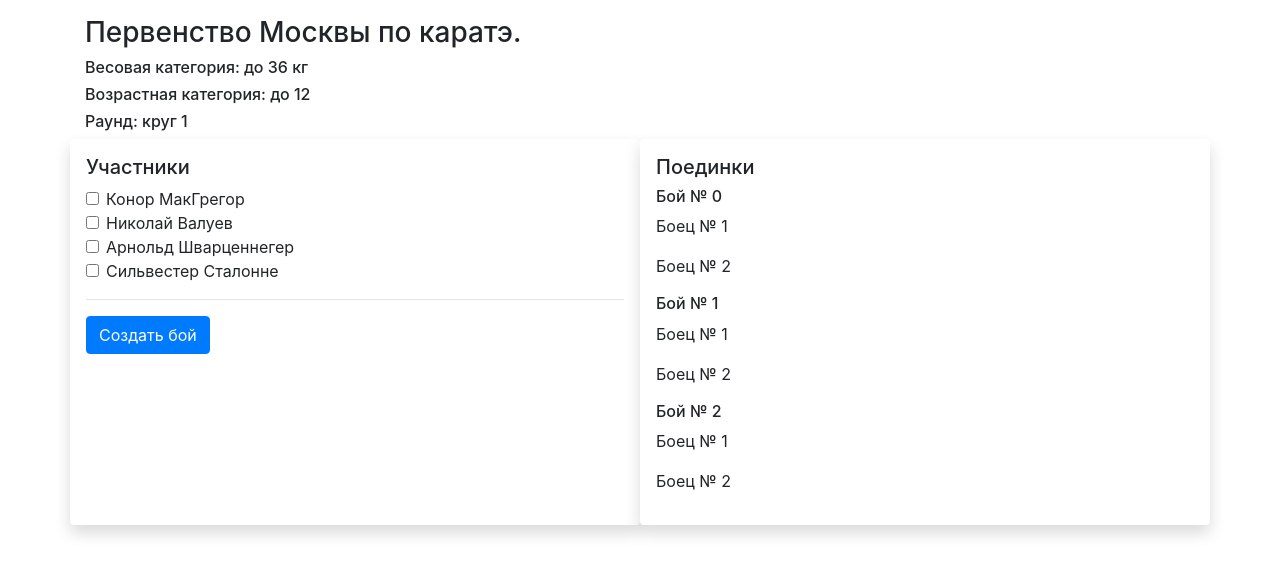
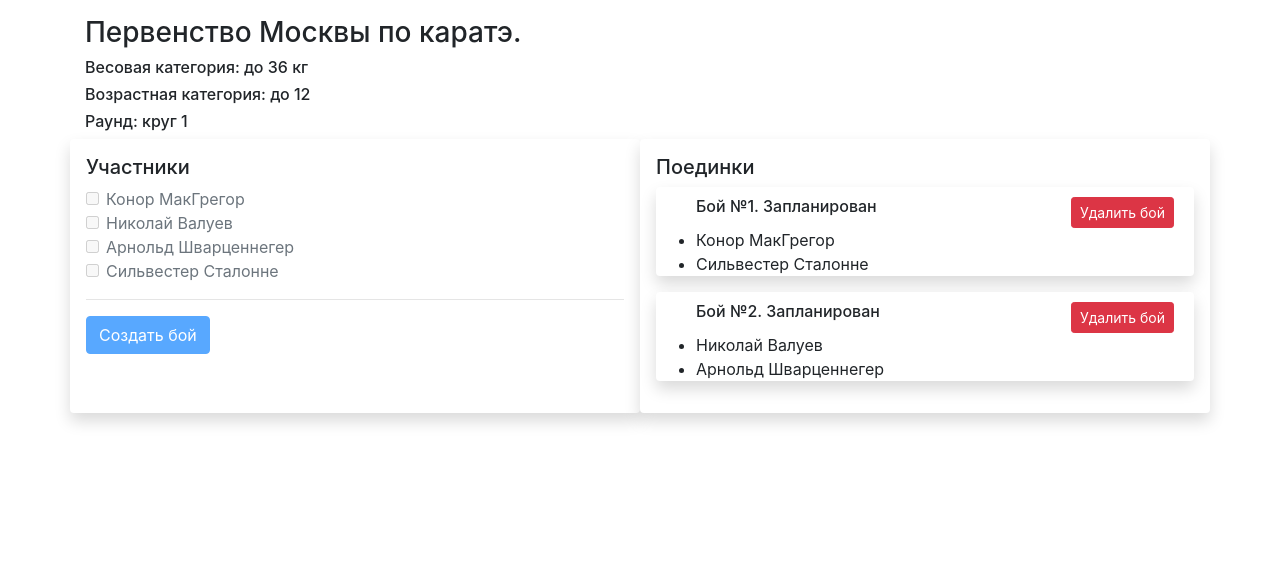
Before and after one commit to Antipanov/Fight_Competition_Management_System, a Flask app: page /competitions/1/constructor/step2/weightcat/1/agecat/1/roundno/1 in a window 1280 px wide. Shown: the part 114-689 px from the top of the page. Run offline with Flask 2, Linux system fonts and the light colour scheme; data comes from the database, SQL or seed files in the repository; both versions use the stored data as it was after the commit; some libraries are stand-ins or nearby versions.

Commit message:
left column in constructor works right

```diff
--- a/app.py
+++ b/app.py
@@ -97,6 +97,7 @@ class FightsDB(db.Model):
     red_fighter_id = db.Column(db.Integer, db.ForeignKey('fightersDB.fighter_id')) # id красного бойца
     blue_fighter_id = db.Column(db.Integer, db.ForeignKey('fightersDB.fighter_id')) # id синего бойца
     fight_status = db.Column(db.String)  # статус боя Запланирован, Завершен
+    fight_status_planned = db.Column(db.Boolean)
     red_fighter_score = db.Column(db.Integer) # счет красного бойца
     blue_fighter_score = db.Column(db.Integer) # счет синего бойца
     won_id = db.Column(db.Integer) # результат боя Кто выиграл. Например. ID победителя
@@ -104,17 +105,22 @@ class FightsDB(db.Model):
     draw_status = db.Column(db.Boolean) # если ничья, то True
     competition_id = db.Column(db.Integer, db.ForeignKey('competitionsDB.competition_id'))
 
-
 db.create_all()
 SQLALCHEMY_TRACK_MODIFICATIONS = False
 
 
 
 """Регистрации"""
-registration_1 = RegistrationDB(id=1, competition_id = 1, fighter_id = 1, fighter_registration_weight=90)
-registration_2 = RegistrationDB(id=2, competition_id = 1, fighter_id = 2, fighter_registration_weight=50)
+registration_1 = RegistrationDB(id=1, competition_id = 1, fighter_id = 1, fighter_registration_weight=20, fighter_registration_age = 6, weight_cat_id = 1, age_cat_id = 1)
+registration_2 = RegistrationDB(id=2, competition_id = 1, fighter_id = 2, fighter_registration_weight=20, fighter_registration_age = 6, weight_cat_id = 1, age_cat_id = 1)
+registration_3 = RegistrationDB(id=3, competition_id = 1, fighter_id = 3, fighter_registration_weight=20, fighter_registration_age = 6, weight_cat_id = 1, age_cat_id = 1)
+registration_4 = RegistrationDB(id=4, competition_id = 1, fighter_id = 4, fighter_registration_weight=20, fighter_registration_age = 6, weight_cat_id = 1, age_cat_id = 1)
+
+
 db.session.add(registration_1)
 db.session.add(registration_2)
+db.session.add(registration_3)
+db.session.add(registration_4)
 
 """Возрастные категории"""
 age_category_1 = AgecategoriesDB(id=1, sort_index=500, age_category_name= 'до 12', age_category_start=0, age_category_finish=12)
@@ -163,12 +169,12 @@ fighter_two = FightersDB(fighter_id = 2, name = "Николай", last_name = "
 fighter_three = FightersDB(fighter_id = 3, name = "Арнольд", last_name = "Шварценнегер", active_status = 1, fighter_image = "https://www.googleapis.com/drive/v3/files/1mUiWSsjBWFKAlv7eHjmev1-guNDGjfvs?alt=media&key=AIzaSyAzF0o5u3oAVI6udcZH-h5dJ_uwRzBmOsQ")
 fighter_four = FightersDB(fighter_id = 4, name = "Сильвестер", last_name = "Сталонне", active_status = 1, fighter_image = "https://www.googleapis.com/drive/v3/files/1NSNxtmpQLYzz-yFTLD_JRDK9r0Iv1ZT8?alt=media&key=AIzaSyAzF0o5u3oAVI6udcZH-h5dJ_uwRzBmOsQ")
 
-"""Бой в таблице """
-fight_one = FightsDB(fight_id = 1, round_number = "полуфинал", red_fighter_id = 1, blue_fighter_id = 2, fight_status = "Запланирован", competition_id = 1)
-fight_two = FightsDB(fight_id = 2, round_number = "4-круг", red_fighter_id = 3, blue_fighter_id = 4, fight_status = "Запланирован", competition_id = 1)
+#"""Бой в таблице """
+#fight_one = FightsDB(fight_id = 1, round_number = "полуфинал", fight_status_planned = True, red_fighter_id = 1, blue_fighter_id = 2, fight_status = "Запланирован", competition_id = 1)
+#fight_two = FightsDB(fight_id = 2, round_number = "4-круг", fight_status_planned = True, red_fighter_id = 3, blue_fighter_id = 4, fight_status = "Запланирован", competition_id = 1)
 
-db.session.add(fight_one)
-db.session.add(fight_two)
+#db.session.add(fight_one)
+#db.session.add(fight_two)
 try:
    db.session.commit()
 except Exception as e:
@@ -237,6 +243,71 @@ def competitions():
     competitions_data = CompetitionsDB.query.all()
     return render_template('competitions.html', competitions_data = competitions_data)
 
+# Обработчик формы выбора бойцов в конструкторе
+@app.route('/competitions/<int:comp_id>/constructor/step2/weightcat/<int:weight_cat_id>/agecat/<int:age_cat_id>/roundno/<int:round_no>/fighters_selected', methods= ['GET', 'POST'])
+def constractor_fighters_are_selected(comp_id, weight_cat_id, age_cat_id, round_no):
+
+    if request.method == 'POST':
+        # Получаем список getlist из формы. Мы получаем по факту два значения айдишников бойцов, которыпе выбраны в форме
+        selected_fighters = request.form.getlist('fighters_from_regs')
+        # Проверяем, что список не пустой
+        if len(selected_fighters) >0:
+            # Присваиваем красному бойцу айдишник первого
+            red_fighter_id = selected_fighters[0]
+            # и присваиваем синему бойцу айдишник второго
+            blue_fighter_id = selected_fighters[1]
+            # Сохздаем новый бой с новыми бойцами
+            new_fight = FightsDB(round_number = round_no, fight_status_planned = True, weight_category = weight_cat_id, age_category = age_cat_id, red_fighter_id = red_fighter_id, blue_fighter_id = blue_fighter_id, fight_status = "Запланирован", red_fighter_score = 0, blue_fighter_score = 0, competition_id = comp_id)
+            db.session.add(new_fight)
+            try:
+                db.session.commit()
+            except Exception as e:
+                print(e)
+                db.session.rollback()
+            # Сейчас нас надо перенаправиться на оригинальную вьюху,передав ей все параметры
+            return redirect(url_for('fight_constructor_step2', comp_id = comp_id, weight_cat_id = weight_cat_id, age_cat_id = age_cat_id, round_no = round_no))
+    return "Не удалось создать бой"
+
+
+# Конструктор поединков Шаг 2. Создание боев
+@app.route('/competitions/<int:comp_id>/constructor/step2/weightcat/<int:weight_cat_id>/agecat/<int:age_cat_id>/roundno/<int:round_no>')
+def fight_constructor_step2(comp_id, weight_cat_id, age_cat_id, round_no):
+    competition_data = CompetitionsDB.query.get(comp_id)
+    weight_category_data = WeightcategoriesDB.query.get(weight_cat_id)
+    age_category_data = AgecategoriesDB.query.get(age_cat_id)
+    round_data = RoundsDB.query.get(round_no)
+    reg_list_for_constructor = RegistrationDB.query.filter_by(competition_id = comp_id, weight_cat_id = weight_cat_id, age_cat_id = age_cat_id).all()
+    fights_data = FightsDB.query.filter_by(competition_id=comp_id, round_number=round_no, weight_category=weight_cat_id, age_category=age_cat_id).all()
+    fights_data_qty = FightsDB.query.filter_by(competition_id=comp_id, round_number=round_no, weight_category=weight_cat_id, age_category=age_cat_id).count()
+
+    # Нужно создать словарь. И итерироваться по словарю, а не по запросу из базы
+    fighters_in_left_column = {}
+    for reg in reg_list_for_constructor: #  итерируемся по регистрациям
+        parameters ={}
+        if fights_data_qty>0: # проверяем, есть ли бои в нашей выборке
+            for fight in fights_data:
+                #  если бои есть, то мы проверяем есть ли среди боев бойцы из регистрации
+                # Если есть, то присваиваем статус, что бой с этой регистрацией уже существует
+                if reg.fighter_id == fight.red_fighter_id or reg.fighter_id == fight.blue_fighter_id:
+                    parameters['name'] = reg.fighter.name
+                    parameters['last_name'] = reg.fighter.last_name
+                    parameters['fight_is_exist'] = True
+                    break
+                else:
+                    parameters['name'] = reg.fighter.name
+                    parameters['last_name'] = reg.fighter.last_name
+                    parameters['fight_is_exist'] = False
+        else:
+            parameters['name'] = reg.fighter.name
+            parameters['last_name'] = reg.fighter.last_name
+            parameters['fight_is_exist'] = False
+        fighters_in_left_column[reg.id] = parameters
+
+    print(fighters_in_left_column)
+    return render_template('fightconstructorstep2.html', fighters_in_left_column = fighters_in_left_column, fights_data = fights_data, competition_data  = competition_data, weight_category_data = weight_category_data, age_category_data = age_category_data, round_data = round_data, reg_list_for_constructor = reg_list_for_constructor)
+
+
+
 # Конструктор поединков. Выбор параметров. constructor view
 @app.route('/competitions/<int:comp_id>/constructor', methods= ['GET', 'POST'])
 def fight_constructor(comp_id):
@@ -251,18 +322,6 @@ def fight_constructor(comp_id):
         round_no = request.form.get('round_radio')
         return redirect(url_for('fight_constructor_step2', comp_id = comp_id, weight_cat_id = weight_cat, age_cat_id = age_cat, round_no = round_no))
     return render_template('fightconstructor.html', competition_data=competition_data, weight_categories = weight_categories, rounds = rounds, age_categories = age_categories)
-
-# Конструктор поединков Шаг 2. Создание боев
-@app.route('/competitions/<int:comp_id>/constructor/step2/weightcat/<int:weight_cat_id>/agecat/<int:age_cat_id>/roundno/<int:round_no>')
-def fight_constructor_step2(comp_id, weight_cat_id, age_cat_id, round_no):
-    competition_data = CompetitionsDB.query.get(comp_id)
-    weight_category_data = WeightcategoriesDB.query.get(weight_cat_id)
-    age_category_data = AgecategoriesDB.query.get(age_cat_id)
-    round_data = RoundsDB.query.get(round_no)
-    reg_list_for_constructor = RegistrationDB.query.filter_by(competition_id = comp_id, weight_cat_id = weight_cat_id, age_cat_id = age_cat_id).all()
-
-    return render_template('fightconstructorstep2.html', competition_data  = competition_data, weight_category_data = weight_category_data, age_category_data = age_category_data, round_data = round_data, reg_list_for_constructor = reg_list_for_constructor)
-
 
 
 
--- a/templates/fightconstructorstep2.html
+++ b/templates/fightconstructorstep2.html
@@ -27,40 +27,64 @@
                 <h6>Весовая категория: {{ weight_category_data.weight_category_name }} </h6>
                 <h6>Возрастная категория: {{ age_category_data.age_category_name }} </h6>
                 <h6>Раунд: {{ round_data.round_name }} </h6>
+
             </div>
         </div>
         <div class="row">
             <div class="col-lg-6 shadow p-3 mb-5 bg-white rounded">
                 <h5>Участники</h5>
-                {% for reg in reg_list_for_constructor %}
+                <form method="POST" action="{{ url_for('constractor_fighters_are_selected', comp_id = competition_data.competition_id, weight_cat_id = weight_category_data.weight_cat_id, age_cat_id = age_category_data.id, round_no = round_data.id)}}">
+                    {% for reg_id, parameters in fighters_in_left_column.items() %} <!-- итерируемся по словарю с id регистраций и данными по каждой из них-->
+                        {% if parameters['fight_is_exist'] %}
                             <div class="form-check">
-                      <input id="checkregistration" name = "fighters_from_regs" class="form-check-input" type="checkbox" value={{ reg_list_for_constructor.id }}>
+                              <input disabled id="checkregistration" name = "fighters_from_regs" class="form-check-input" type="checkbox" value={{ reg_id }}>
                               <label class="form-check-label" for="checkregistration">
-                          {{ reg.fighter.name }} {{ reg.fighter.last_name }}
+                                  {{ parameters['name'] }} {{ parameters['last_name'] }}
                               </label>
                             </div>
+                        {% else %}
+                            <div class="form-check">
+                              <input id="checkregistration" name = "fighters_from_regs" class="form-check-input" type="checkbox" value={{ reg_id }}>
+                              <label class="form-check-label" for="checkregistration">
+                                  {{ parameters['name'] }} {{ parameters['last_name'] }}
+                              </label>
+                            </div>
+                        {% endif %}
+
+
                     {% endfor %}
+
                     <hr/>
-            <button type="submit" class="btn btn-primary">Создать бой</button>
+                    <button type="submit" id="create_fight_button" class="btn btn-primary">Создать бой</button>
+                </form>
             </div>
             <div class="col-lg-6 shadow p-3 mb-5 bg-white rounded">
                 <h5>Поединки</h5>
-                {% for i in range(0, 3)%}
-                    <h6>Бой № {{i}}</h6>
-                    {% for i in range(0, 2)%}
-                        <p>Боец № {{i + 1}}</p>
+                {% for fight in fights_data%}
+                    <div class="shadow bg-white rounded">
+                        <ul>
+                            <div class="d-flex justify-content-between" style="margin-right: 20px; margin-top: 0px; padding-top: 10px;">
+                                <h6>Бой №{{loop.index}}. {{ fight.fight_status }}</h6>
+                                <button type="button" class="btn btn-danger btn-sm">Удалить бой</button>
+                            </div>
+                            <li>{{fight.red_fighter.name}} {{fight.red_fighter.last_name}}</li>
+                            <li>{{fight.blue_fighter.name}} {{fight.blue_fighter.last_name}}</li>
+                        </ul>
+                    </div>
+
                 {% endfor %}
-                {% endfor %}
+
             </div>
         </div>
     </div>
-    {#weight_cat = {{ weight_cat }}<br>
-    age_cat = {{ age_cat }}<br>
-    round_no = {{ round_no }}#}
+
 
 <script src="https://ajax.googleapis.com/ajax/libs/jquery/3.5.1/jquery.min.js"></script>
 <script>
 $(document).ready(function(){
+    $("#create_fight_button").addClass('disabled');
+
+    var selected_fighters = [];
     $('input:checkbox').on('click', function(){
         var checkboxes = document.querySelectorAll('input[id="checkregistration"]');
         var numberOfChecked = $('input:checkbox:checked').length;
@@ -68,6 +92,14 @@ $(document).ready(function(){
         var numberNotChecked = totalCheckboxes - numberOfChecked;
         console.log(numberOfChecked);
         if (numberOfChecked >= 2) {
+            // надо получить в переменную список значений из чек-боксов
+            //var selected_fighters = [];
+            $.each($('input:checkbox:checked'), function(){
+                selected_fighters.push($(this).val());
+            });
+            console.log("favirite list is: " + selected_fighters)
+            // Дизейблим лишние чек-боксы и активируем кнопку
+            $("#create_fight_button").removeClass('disabled');
             for(var i = 0; i < totalCheckboxes; i++){
                 if (checkboxes[i].checked !== true) {
                   checkboxes[i].disabled = true;
@@ -75,11 +107,15 @@ $(document).ready(function(){
             }
         }
         else {
+            $("#create_fight_button").addClass('disabled')
             for(var i = 0; i < totalCheckboxes; i++){
                 checkboxes[i].disabled = false;
             }
         }
-    })
+    }) // конец обработчика клика на чек-бокс
+
+
+
 })
 </script>
 
--- a/templates/test.html
+++ b/templates/test.html
@@ -14,7 +14,9 @@
 <body>
 
 {% for i in range(0, test_value)%}
-<p>тест</p>
+    {%if i == 1 %}
+        <p>тест</p>
+    {%endif%}
 {% endfor %}
 
 <p></p>
```
Also changed, not shown: fights.db. Lines whose indentation alone changed are shown as unchanged.
